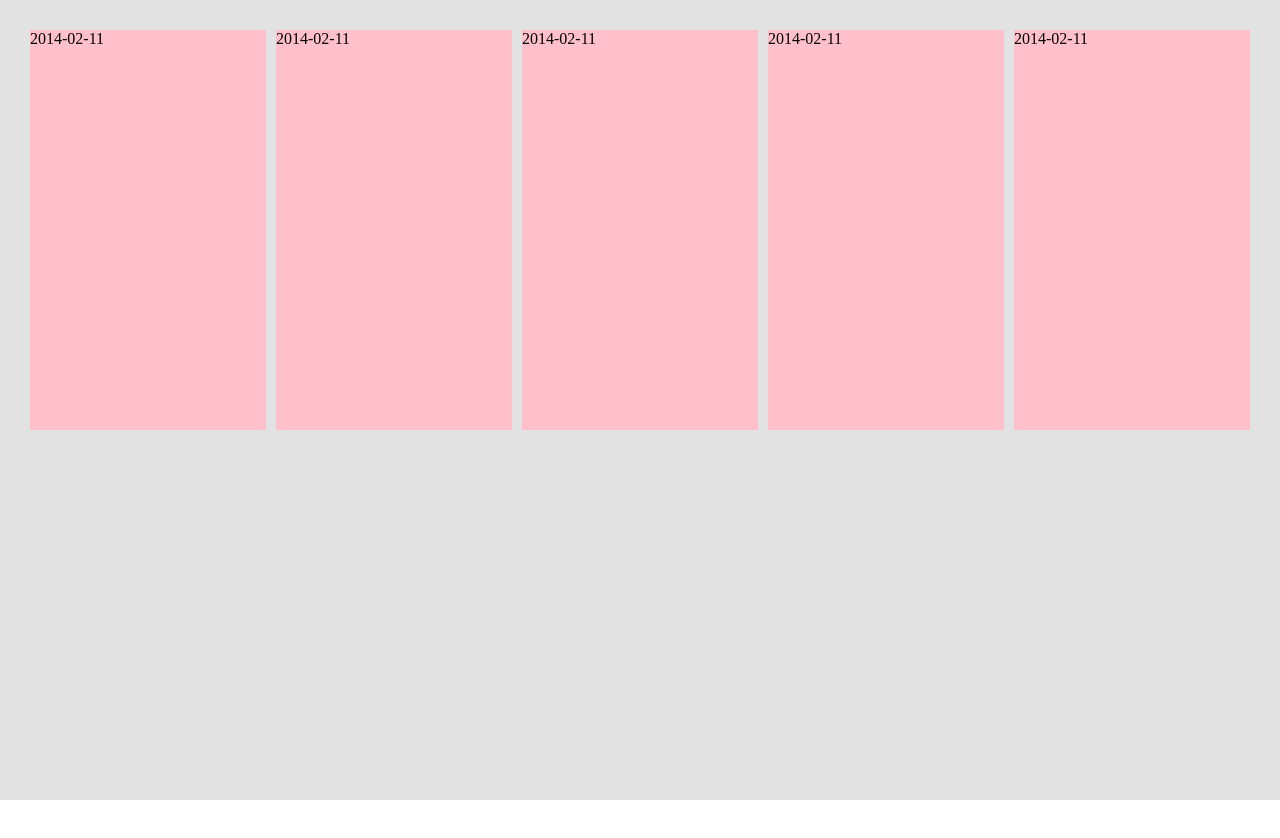
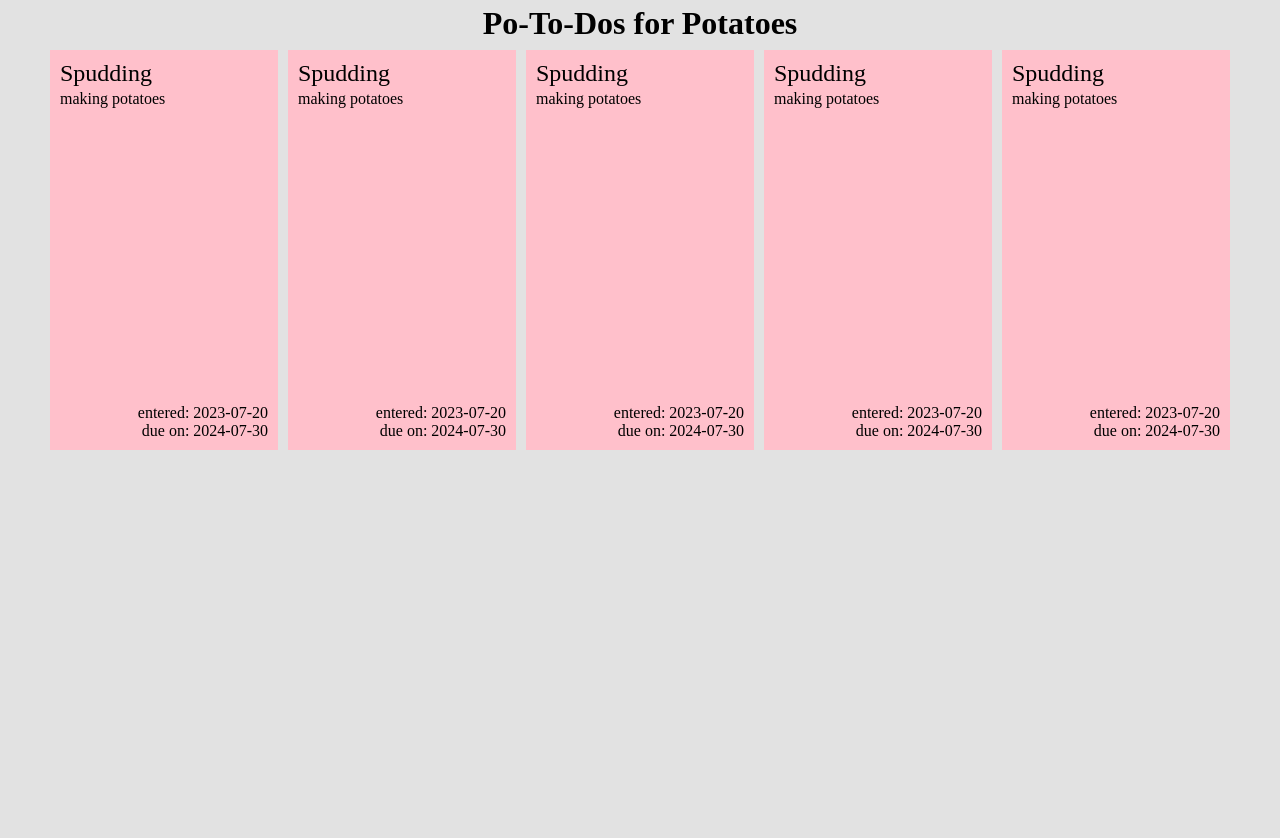
Before and after one commit to stsmlee/potodos, a website with bundled scripts: page dist/index.html in a window 1280 px wide. Before the commit the page ends 800 px from the top, so only its background shows below. Built offline with nearby package versions, Linux system fonts and the light colour scheme.

Commit message:
added entry and due dates

```diff
--- a/src/index.js
+++ b/src/index.js
@@ -1,16 +1,12 @@
-import { compareAsc, format } from 'date-fns'
+// import { compareAsc, format } from 'date-fns'
+import { createTaskDiv } from './taskmaster'
 import './style.css'
-
-function createTaskDiv() {
-    const element = document.createElement('div');
-    element.innerHTML = format(new Date(2014, 1, 11), 'yyyy-MM-dd');
-    element.classList.add('task')
-    return element;
-  }
 
 const container = document.createElement('div')
 container.setAttribute('id', 'container')
+
 for (let i=0;i<5;i++) {
-    container.appendChild(createTaskDiv())
+    container.appendChild(createTaskDiv('Spudding', 'making potatoes', '2024', '07', '30'))
 }
+
 document.body.appendChild(container)
--- a/src/style.css
+++ b/src/style.css
@@ -2,6 +2,16 @@
 
 body {
     margin: 0;
+}
+
+h1 {
+    position:relative;
+    top: 0;
+    text-align: center;
+    padding-top: 5px;
+    height: 50px;
+    margin: 0px;
+    background-color: rgb(226, 226, 226);
 }
 
 #container {
@@ -14,14 +24,31 @@ body {
     justify-content: flex-start;
     align-content: stretch;
     gap: 10px;
-    padding: 30px 30px;
+    padding: 0px 50px;
 }
 
 .task {
+    display: flex;
+    flex-direction: column;
     min-height: 200px;
     min-width: 200px;
     max-height: 400px;
-    /* max-width: 15%; */
+    max-width: 300px;
     background-color: pink;
     flex: 1;
+    padding: 10px 10px;
 }
+
+.title {
+    font-size: 1.5em;
+}
+
+.details {
+    line-height: 1.5em;
+}
+
+.dueDate, .entryDate, .dates{
+    font-size: 1em;
+    text-align: right;
+    margin-top: auto;
+}
--- /dev/null
+++ b/src/taskmaster.js
@@ -0,0 +1,26 @@
+import { compareAsc, format } from 'date-fns'
+export function createTaskDiv(name, description, year=null, month=null, day=null) {
+    const task = document.createElement('div');
+    const title = document.createElement('div');
+    const dates = document.createElement('div');
+    const entryDate = document.createElement('div')
+    const dueDate = document.createElement('div');
+    const details = document.createElement('div');
+    dates.classList.add('dates')
+    task.classList.add('task');
+    details.classList.add('details');
+    details.textContent = description
+    title.classList.add('title');
+    title.innerText = name;
+    const today = new Date()
+    entryDate.innerHTML = 'entered: ' + format(today, 'yyyy-MM-dd');
+    if (year && month && day) {
+      dueDate.innerHTML = 'due on: ' + format(new Date(+year, +month-1, +day), 'yyyy-MM-dd');
+    }
+    task.appendChild(title);
+    task.appendChild(details);
+    dates.appendChild(entryDate);
+    if (dueDate) dates.appendChild(dueDate);
+    task.appendChild(dates)
+    return task;
+  }
```
Also changed, not shown: dist/index.html, dist/main.js.
